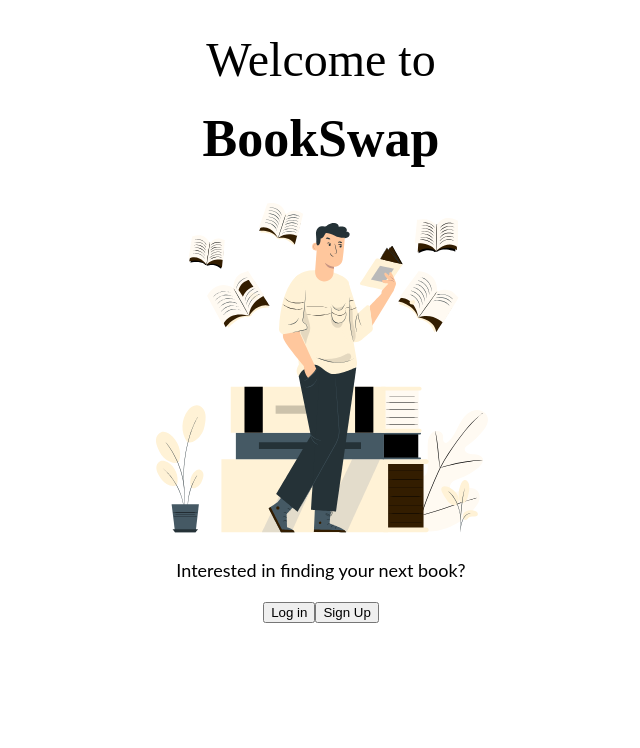
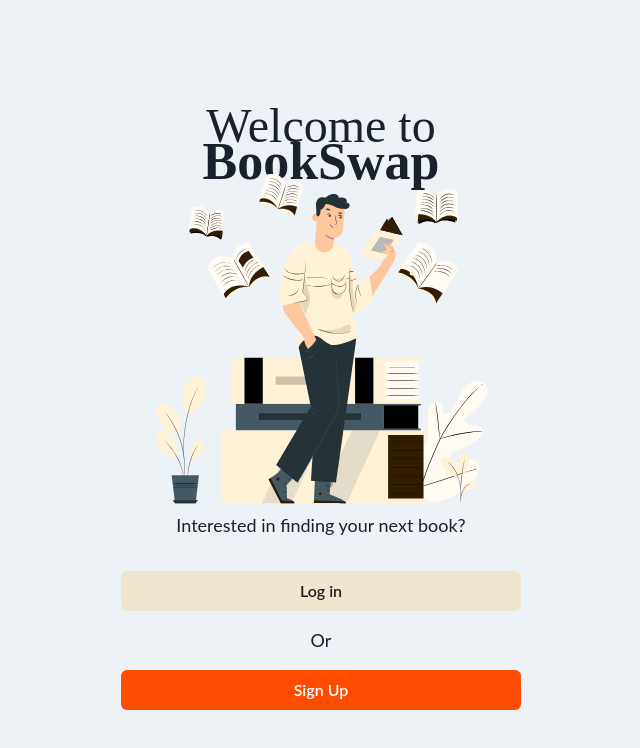
Before and after one commit to DentistLeeroy/BookSwap, a Next.js app in the folder book-swap/: page / in a window 1280 px wide. Shown: the top 748 px of the page, without its empty margins (319-959 px from the left). Built offline with nearby package versions, Linux system fonts and the light colour scheme.

Commit message:
FE of Welcome Page

```diff
--- /dev/null
+++ b/book-swap/app/chakra.theme.ts
@@ -0,0 +1,20 @@
+import { extendTheme } from "@chakra-ui/react";
+
+const theme = extendTheme({
+  colors: {
+    customButton: "#F0E5CF",
+    signupButton: "#FF4C00"
+  },
+  components: {
+    Button: {
+      baseStyle: {
+        fontFamily: "lato",
+        fontSize: "16px",
+        width: "full",
+        textAlign: "center"
+      }
+    }
+  }
+});
+
+export default theme;
--- a/book-swap/pages/index.tsx
+++ b/book-swap/pages/index.tsx
@@ -1,6 +1,9 @@
 import { useRouter } from 'next/router';
 import Lottie from 'react-lottie';
 import animationData from '../public/animation.json';
+import { Button, Stack, ChakraProvider, Flex } from '@chakra-ui/react';
+import theme from '@/app/chakra.theme';
+
 
 const WelcomePage = () => {
   const router = useRouter();
@@ -23,22 +26,32 @@ const WelcomePage = () => {
   };
 
   return (
+    <ChakraProvider theme={theme}>
+     <Flex width="100vw" height="100vh" justifyContent="center" alignItems="center" bg="gray.100">
       <div>
-      <h1 style={{ textAlign: 'center', fontFamily: 'Playfair Display, serif', fontSize: "48px", fontWeight:"400" }}>Welcome to </h1>
-      <p style={{ textAlign: 'center', fontFamily: 'Playfair Display, serif', fontSize: "52px", fontWeight:"700", lineHeight:"0px" }}>BookSwap</p>
+        <h1 style={{ textAlign: 'center', fontFamily: 'Playfair Display, serif', fontSize: '48px', fontWeight: '400' }}>
+          Welcome to
+        </h1>
+        <p style={{ textAlign: 'center', fontFamily: 'Playfair Display, serif', fontSize: '52px', fontWeight: '700', lineHeight: '0px' }}>
+          BookSwap
+        </p>
 
         <div style={{ textAlign: 'center' }}>
           <Lottie options={lottieOptions} height={350} width={400} />
         </div>
-
-      <div style={{ textAlign: 'center', fontFamily: 'Lato', fontSize:"18px" }}>
+          <div style={{ textAlign: 'center', fontFamily: 'Lato', fontSize: '18px' }}>
             <p>Interested in finding your next book?</p>
             <div>
-          <button onClick={handleLogin}>Log in</button>
-          <button onClick={handleSignUp}>Sign Up</button>
+            <Stack spacing={4}>
+              <Button onClick={handleLogin} style={{ color: "#202020", backgroundColor: theme.colors.customButton, marginTop:"32px"}}>Log in</Button>
+              <p>Or</p>
+              <Button onClick={handleSignUp} style={{ color: "#FFFFFF", backgroundColor: theme.colors.signupButton}}>Sign Up</Button>
+            </Stack>
             </div>
           </div>
       </div>
+      </Flex>
+    </ChakraProvider>
   );
 };
 
```
Also changed, not shown: book-swap/pages/login.tsx (+9 -7 lines). Lines whose indentation alone changed are shown as unchanged.
